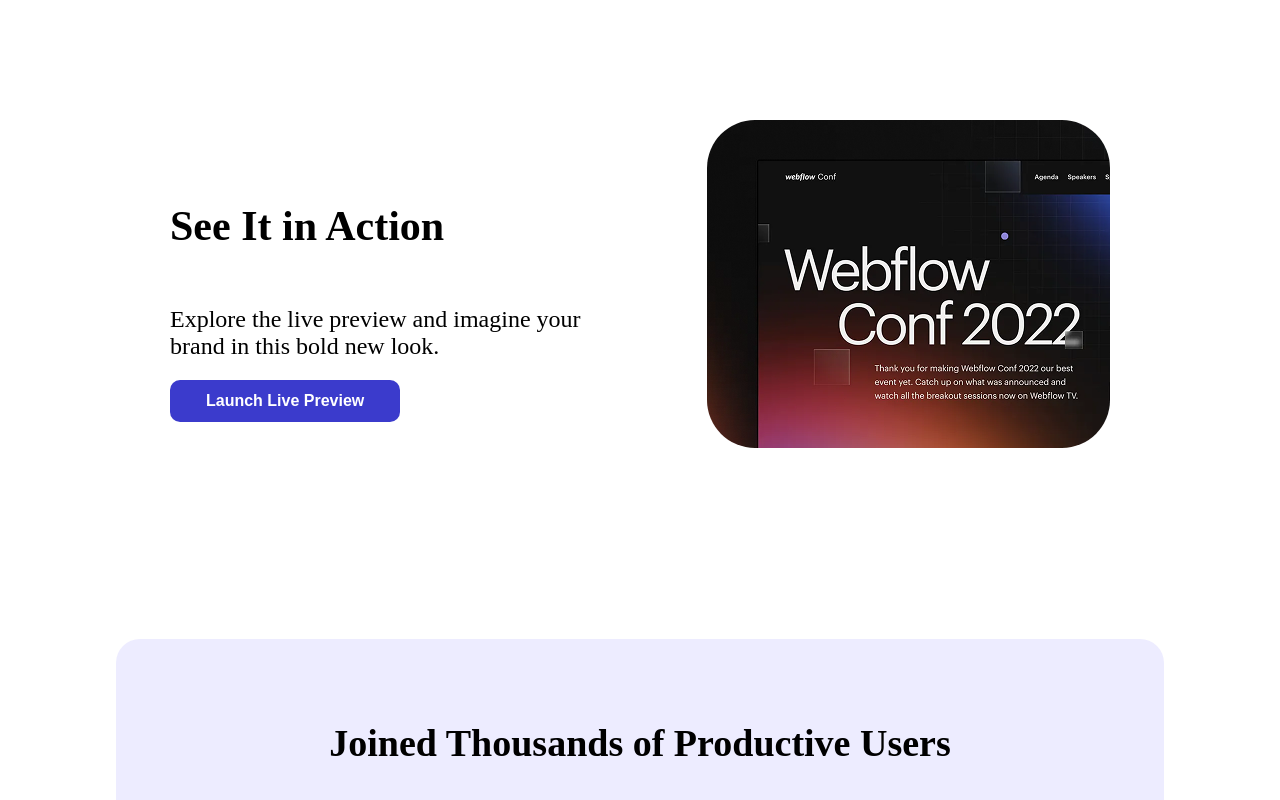
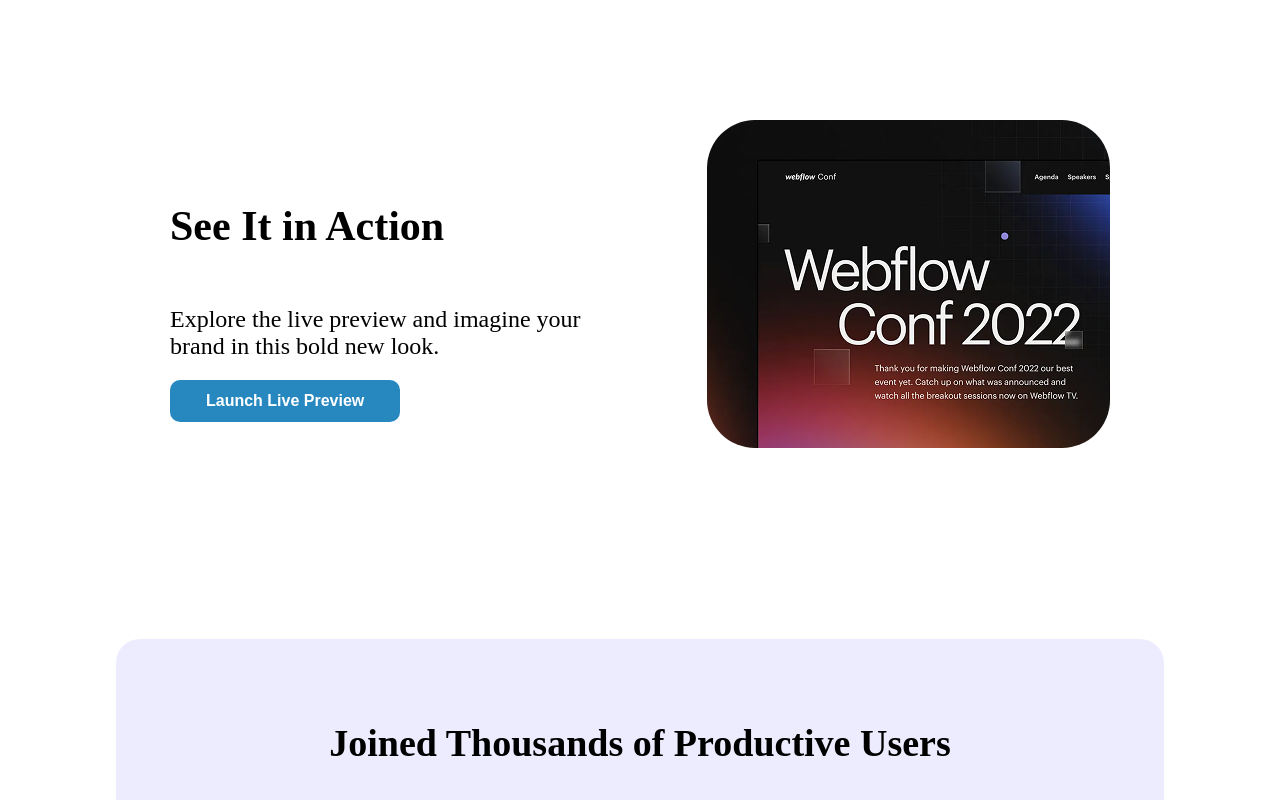
Before and after one commit to sm-sabbir64/B12A01-landing-launchpad, a plain HTML site: page index.html in a window 1280 px wide. In both pictures the pointer is over the button "Launch Live Preview". Shown: the part 728-1528 px from the top of the page. Drawn offline with Linux system fonts and the light colour scheme.

Commit message:
added hover

```diff
--- a/styles/style.css
+++ b/styles/style.css
@@ -112,7 +112,7 @@
   cursor: pointer;
 }
 .btn:hover {
-  background-color: #3b3bcc;
+  background-color: #2788c0;
 }
 
 .action-img {
@@ -262,6 +262,7 @@
   border: none;
   cursor: pointer;
 }
+
 .focus-img img {
   max-width: 840;
   height: 364px;
@@ -335,8 +336,8 @@ textarea {
   cursor: pointer;
 }
 
-.btn:hover {
-  background-color: #3b3bcc;
+.touch-btn:hover {
+  background-color: #2788c0;
 }
 
 /* Footer section */
```
